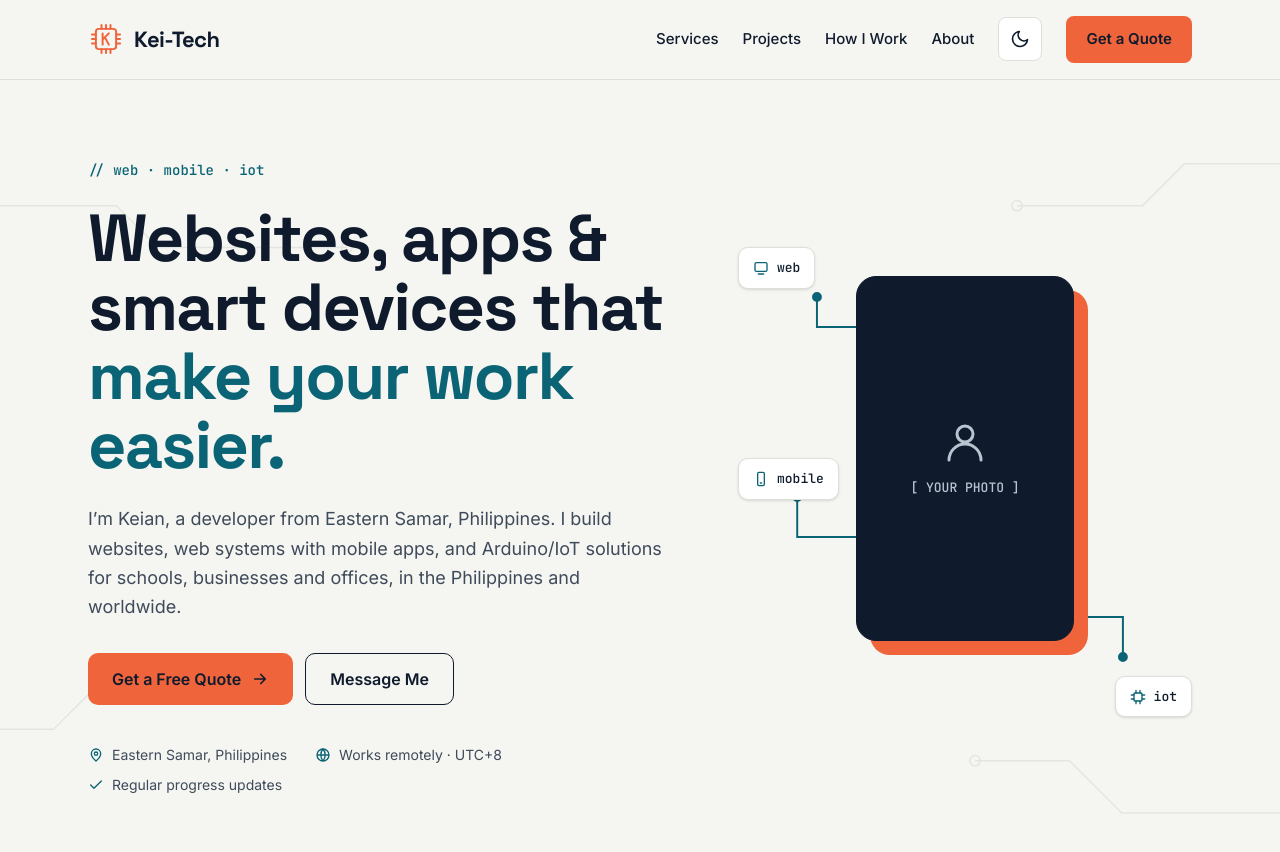
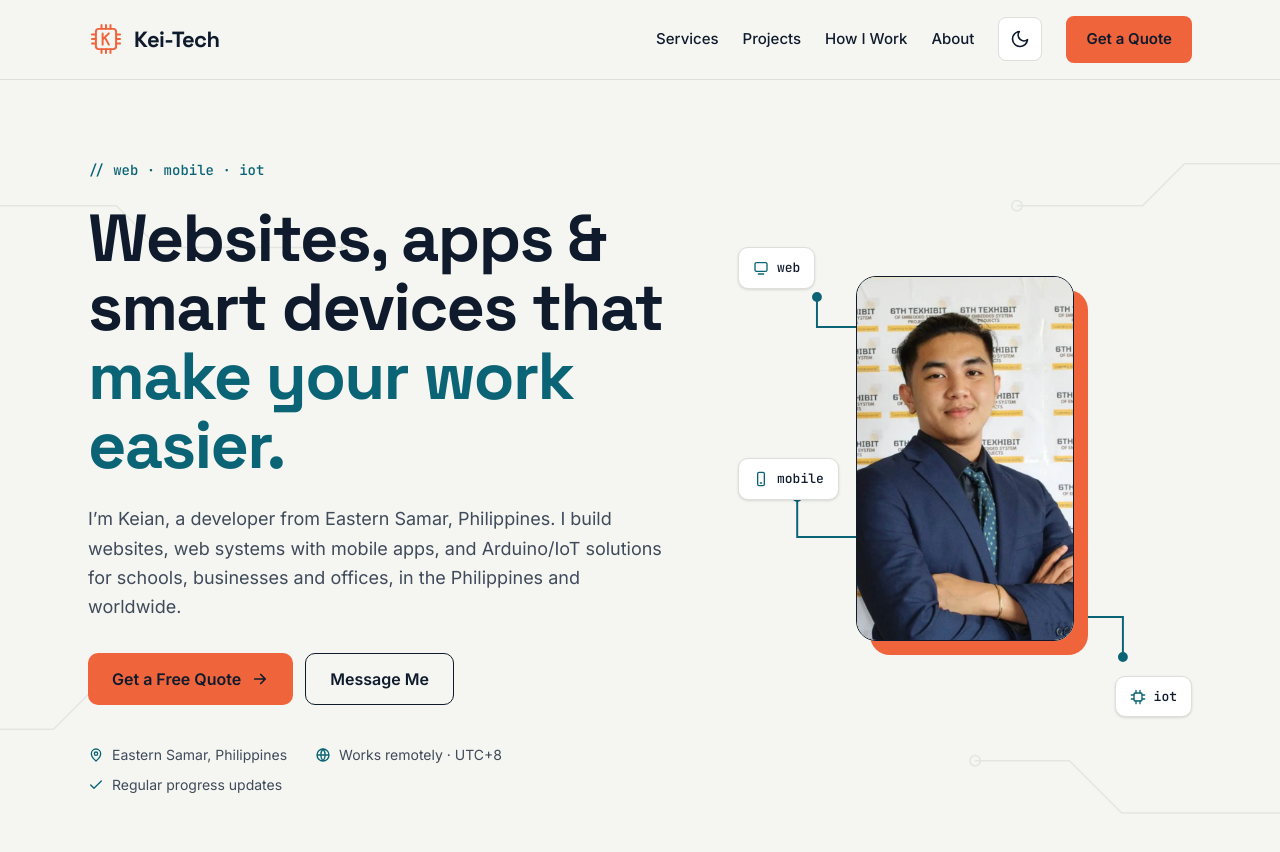
Before and after one commit to ItsmeKeian/Kei-Tech-Portfolio-V2, a React (Vite) app: page / in a window 1280 px wide. Shown: the top 852 px of the page. Built offline with nearby package versions, Linux system fonts and the light colour scheme.

Commit message:
Add Keian's photo to the hero section

```diff
--- a/src/components/HeroPhoto.tsx
+++ b/src/components/HeroPhoto.tsx
@@ -1,4 +1,5 @@
 import type { ReactNode } from 'react'
+import heroPhoto from '../assets/keian-hero.webp'
 
 type ChipProps = {
   label: string
@@ -28,14 +29,17 @@ export function HeroPhoto() {
         <circle cx="60" cy="260" r="4" fill="currentColor" />
       </svg>
 
-      {/* Photo frame (placeholder until you have your photo) */}
-      <div className="absolute top-[8%] left-[26%] flex h-[76%] w-[48%] flex-col items-center justify-center gap-3 rounded-[20px] border-[1.5px] border-band bg-band text-band-muted shadow-[14px_14px_0_var(--accent)] dark:border-accent dark:bg-band-card dark:shadow-[0_0_48px_rgb(198_244_50/0.2)]">
-        <svg width="48" height="48" viewBox="0 0 24 24" fill="none" stroke="currentColor" strokeWidth="1.5" strokeLinecap="round" strokeLinejoin="round" aria-hidden="true">
-          <circle cx="12" cy="8" r="4" />
-          <path d="M4 21a8 8 0 0 1 16 0" />
-        </svg>
-        <span className="font-mono text-[13px]">[ YOUR PHOTO ]</span>
-      </div>
+      {/* Photo frame */}
+    <div className="absolute top-[8%] left-[26%] h-[76%] w-[48%] overflow-hidden rounded-[20px] border-[1.5px] border-band shadow-[14px_14px_0_var(--accent)] dark:border-accent dark:shadow-[0_0_48px_rgb(198_244_50/0.2)]">
+    <img
+        src={heroPhoto}
+        alt="Keian, founder of Kei-Tech"
+        width={800}
+        height={1000}
+        fetchPriority="high"
+        className="h-full w-full object-cover"
+    />
+    </div>
 
       <Chip label="web" position="top-[2%] left-0">
         <svg width="16" height="16" viewBox="0 0 24 24" fill="none" stroke="currentColor" strokeWidth="2" strokeLinecap="round" strokeLinejoin="round" aria-hidden="true"><rect x="3" y="4" width="18" height="13" rx="2" /><path d="M8 21h8" /></svg>
```
Also changed, not shown: src/assets/keian-about.webp (added), src/assets/keian-hero.webp (added).
